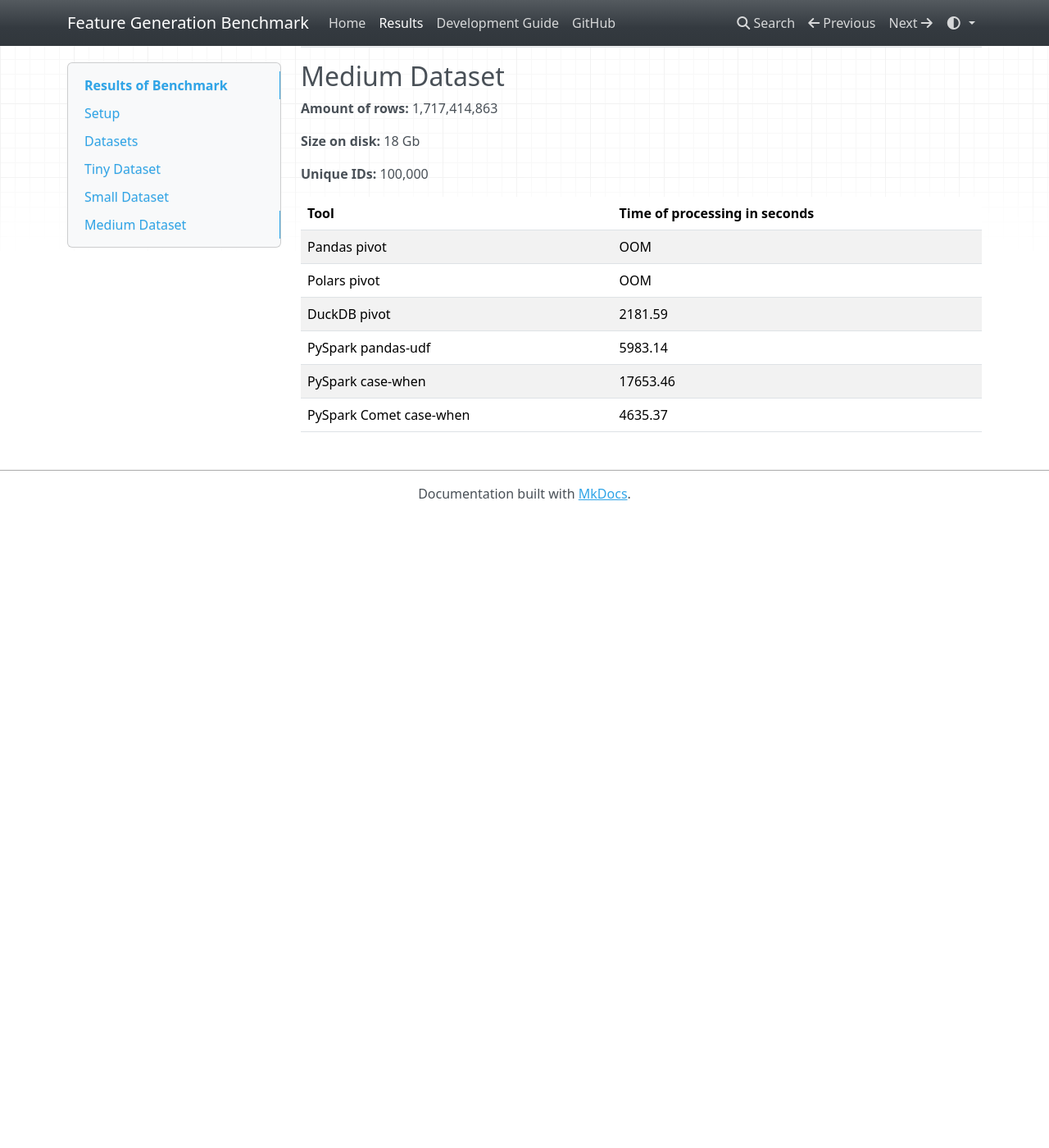
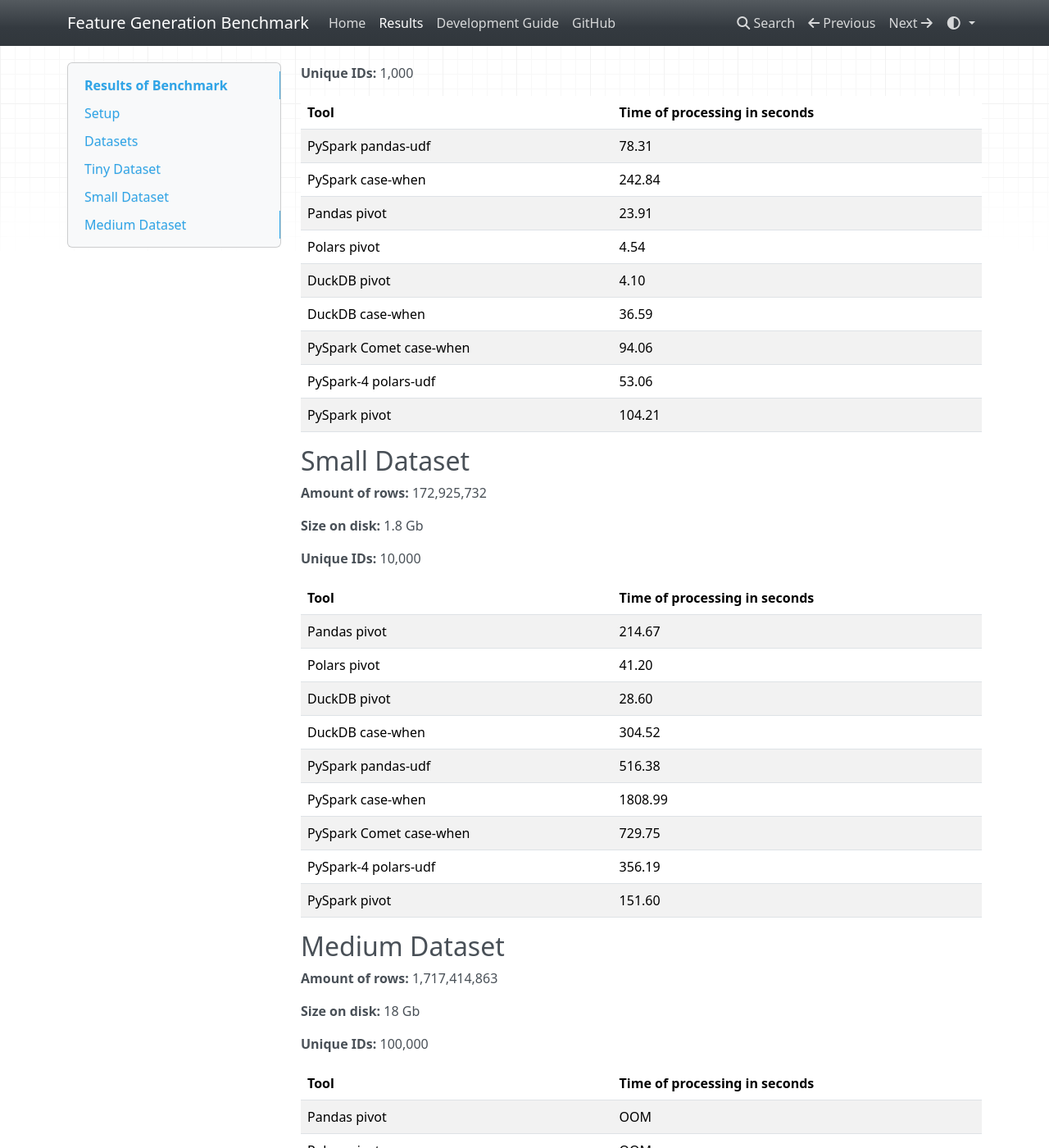
Before and after one commit to SemyonSinchenko/feature-generation-benchmark, an MkDocs documentation site: the page built from docs/benchmark_results.md, in a window 1280 px wide and 1400 px high, scrolled down 1726 px. Shown: the whole window at 82% size. Built offline with MkDocs 1.6.1, drawn with Linux system fonts in a browser that asks for light colours; nearby versions of some CDN libraries; before the commit the page ends 2356 px from its top, so only the background shows below that; some of the changed text lies outside the part shown.

Commit message:
PySpark pivot results

```diff
--- a/docs/benchmark_results.md
+++ b/docs/benchmark_results.md
@@ -38,7 +40,9 @@
 | Polars pivot | 4.54 |
 | DuckDB pivot | 4.10 |
 | DuckDB case-when | 36.59 |
-| PySpark Comet case-when | 96.93 |
+| PySpark Comet case-when | 94.06 |
+| PySpark-4 polars-udf | 53.06 |
+| PySpark pivot | 104.21 |
 
 
 ## Small Dataset
@@ -57,7 +61,9 @@
 | DuckDB case-when | 304.52 |
 | PySpark pandas-udf | 516.38 |
 | PySpark case-when | 1808.99 |
-| PySpark Comet case-when | 651.84 |
+| PySpark Comet case-when | 729.75 |
+| PySpark-4 polars-udf | 356.19 |
+| PySpark pivot | 151.60 |
 
 
 
@@ -76,4 +82,6 @@
 | DuckDB pivot | 2181.59 |
 | PySpark pandas-udf | 5983.14 |
 | PySpark case-when | 17653.46 |
-| PySpark Comet case-when | 4635.37 |
+| PySpark Comet case-when | 4873.54 |
+| PySpark-4 polars-udf | 4704.73 |
+| PySpark pivot | 455.49 |
--- a/docs/benchmark_results.md.jinja2
+++ b/docs/benchmark_results.md.jinja2
@@ -1,4 +1,6 @@
 # Results of Benchmark
+
+![Results](https://raw.githubusercontent.com/SemyonSinchenko/feature-generation-benchmark/main/docs/static/results_overview.png)
 
 ## Setup
 
```
Also changed, not shown: other parts of docs/benchmark_results.md (+2 -0 lines), docs/static/results_overview.png, 4 other files.
